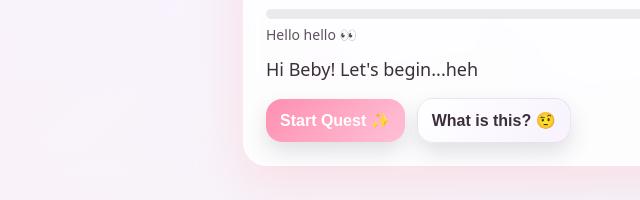
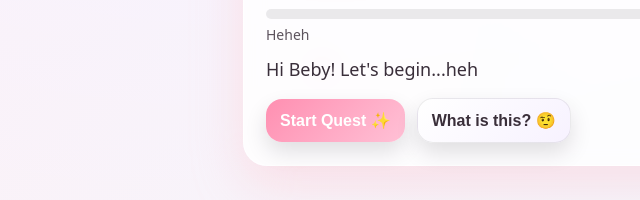
Before and after one commit to jadang1/valentine-game, a plain HTML site: page index.html in a window 1280 px wide. Shown: the part 421-621 px from the top of the page, 17-657 px from the left. Drawn offline with Linux system fonts and the light colour scheme.

Commit message:
Update index.html

```diff
--- a/index.html
+++ b/index.html
@@ -356,7 +356,7 @@
   const steps = [
     {
       title: "Level 1 of 4",
-      sub: "Hello hello 👀",
+      sub: "Heheh",
       prompt: "Hi Beby! Let's begin...heh",
       render(){
         content.innerHTML = `
```
